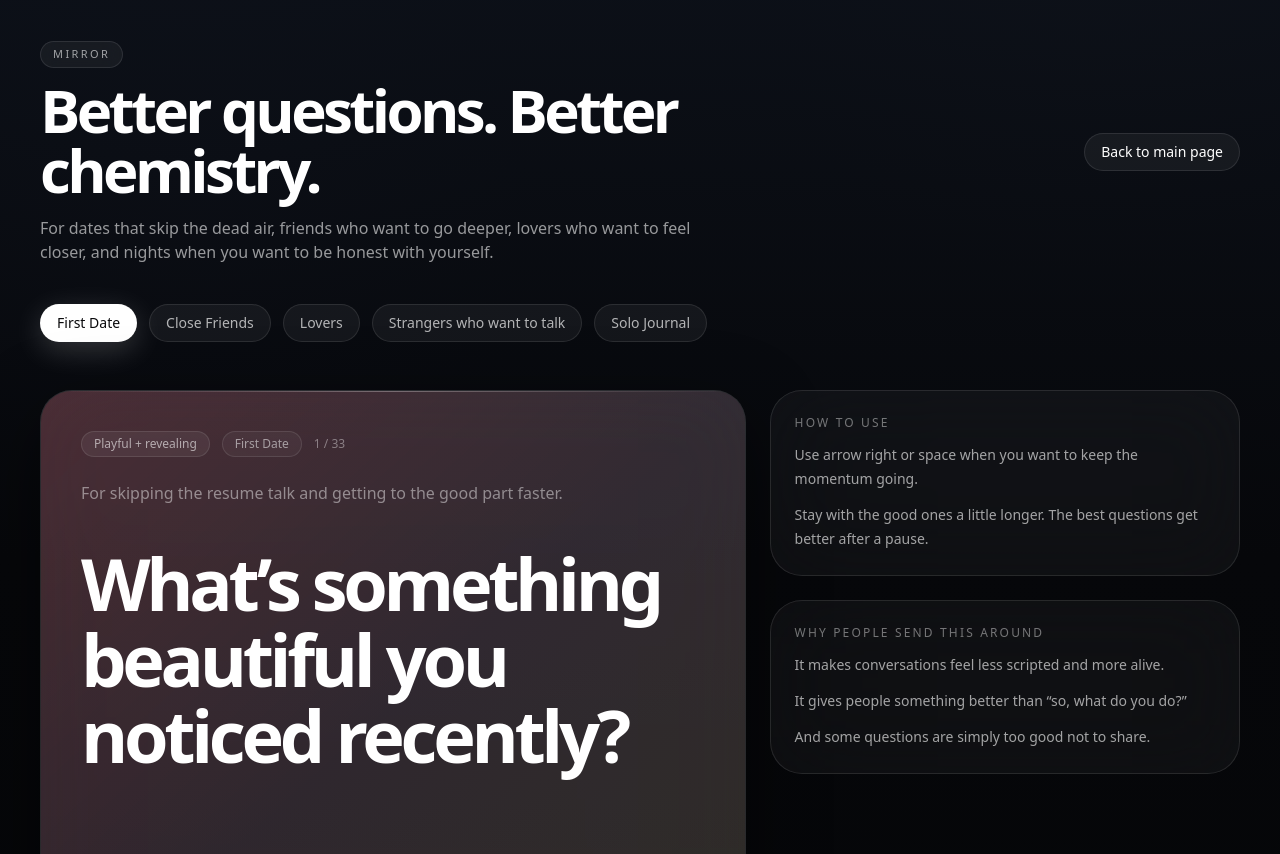
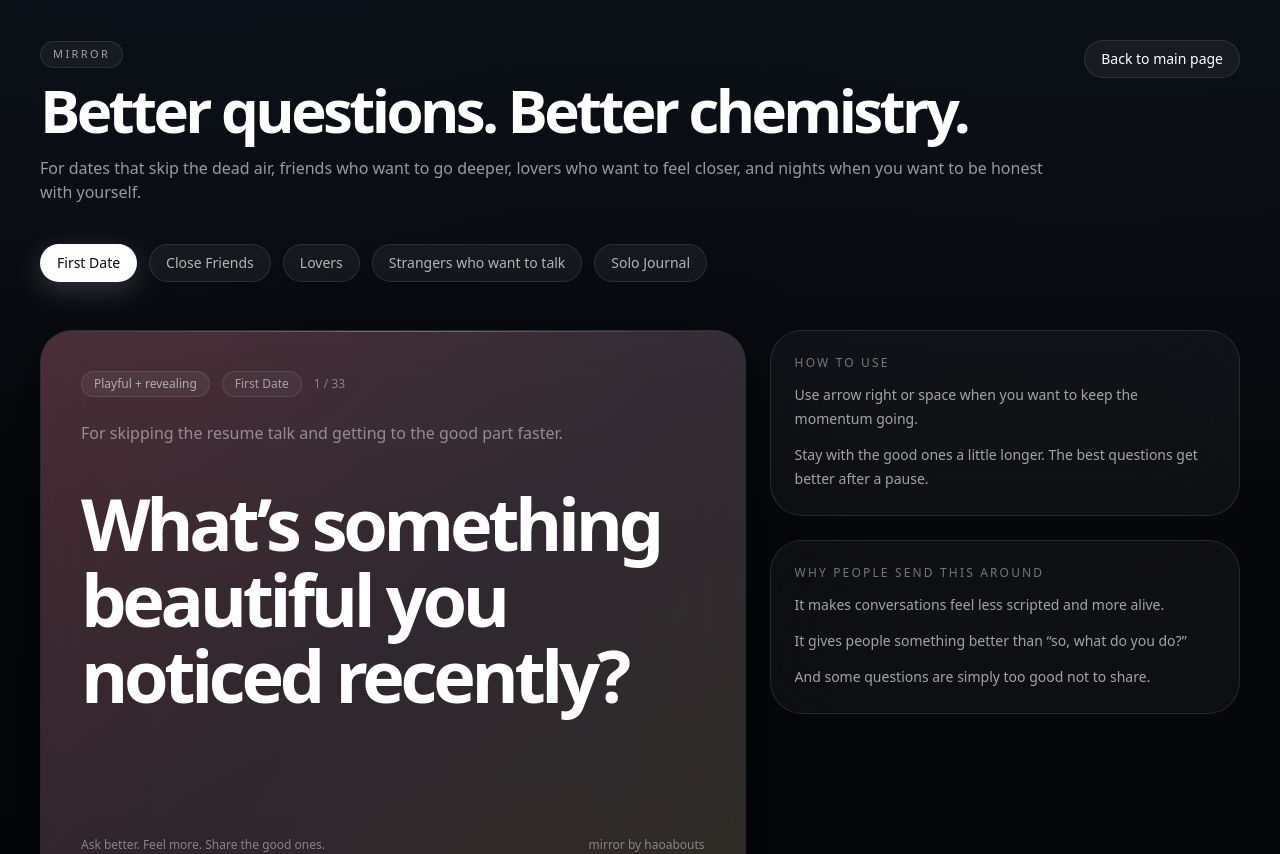
Before and after one commit to haohao13/Personal-Website, a Next.js app: page /mirror in a window 1280 px wide. Shown: the top 854 px of the page. Built offline with nearby package versions, Linux system fonts and the light colour scheme.

Commit message:
Fix mirror: remove max-w constraints causing mid-line wrap in header

```diff
--- a/app/mirror/page.tsx
+++ b/app/mirror/page.tsx
@@ -441,22 +441,22 @@ export default function MirrorPage() {
 
         <section className="relative mx-auto flex min-h-screen w-full max-w-7xl flex-col px-6 py-8 md:px-10 md:py-10">
           <header className="mb-8 flex flex-col gap-8 md:mb-10">
-            <div className="flex flex-col gap-6 lg:flex-row lg:items-center lg:justify-between">
-              <div className="max-w-3xl">
+            <div className="flex flex-col gap-6 lg:flex-row lg:items-start lg:justify-between">
+              <div className="min-w-0">
                 <div className="mb-3 inline-flex items-center rounded-full border border-white/10 bg-white/5 px-3 py-1 text-[11px] uppercase tracking-[0.22em] text-white/60 backdrop-blur">
                   mirror
                 </div>
                 <h1 className="text-4xl font-semibold tracking-[-0.06em] text-white md:text-6xl">
                   Better questions. Better chemistry.
                 </h1>
-                <p className="mt-4 max-w-2xl text-sm leading-6 text-white/58 md:text-base">
+                <p className="mt-4 text-sm leading-6 text-white/58 md:text-base">
                   For dates that skip the dead air, friends who want to go deeper, lovers who want to feel closer, and nights when you want to be honest with yourself.
                 </p>
               </div>
 
               <a
                 href="/"
-                className="inline-flex items-center justify-center rounded-full border border-white/10 bg-white/5 px-4 py-2 text-sm text-white transition hover:bg-white/10"
+                className="shrink-0 inline-flex items-center justify-center rounded-full border border-white/10 bg-white/5 px-4 py-2 text-sm text-white transition hover:bg-white/10"
               >
                 Back to main page
               </a>
```
